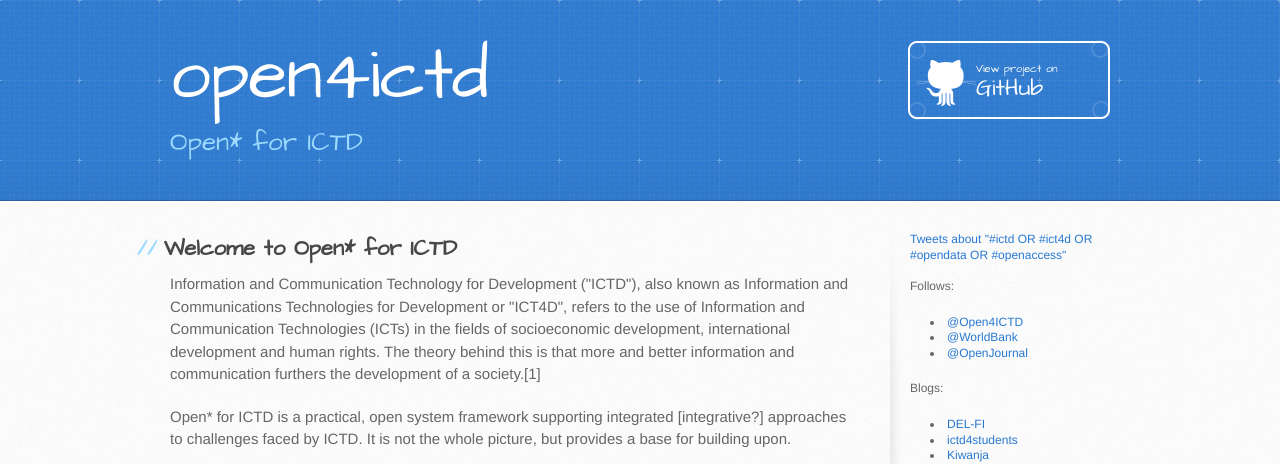
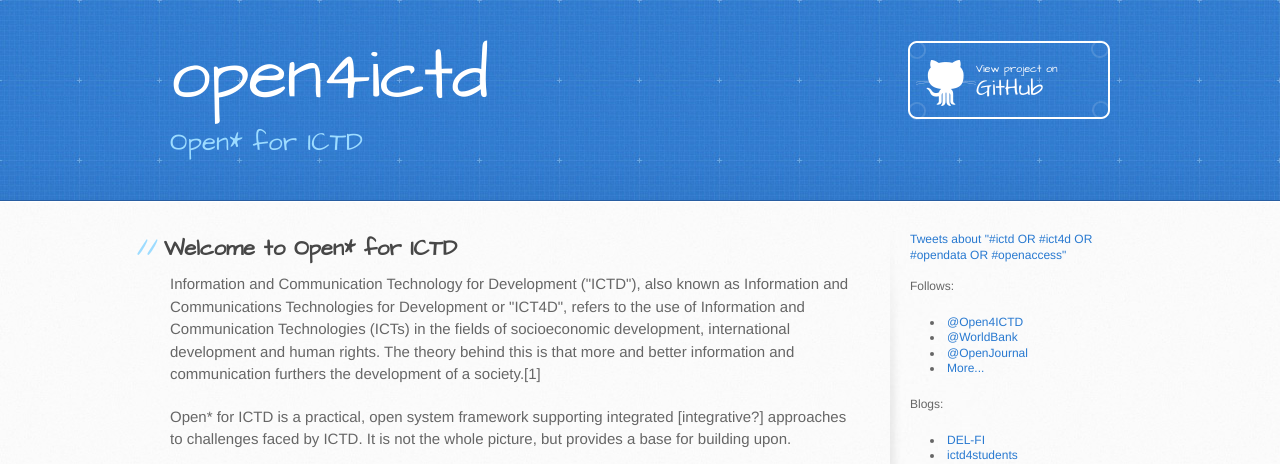
Before and after one commit to aviggio/open4ictd, a plain HTML site: page index.html in a window 1280 px wide. Shown: the top 464 px of the page. Drawn offline with Linux system fonts and the light colour scheme; grey boxes are pictures that could not be loaded.

Commit message:
Update index.html

```diff
--- a/index.html
+++ b/index.html
@@ -151,6 +151,7 @@ This toolkit will include elements from the list below covering the range of con
 <li><a href="https://twitter.com/open4ictd">@Open4ICTD</a></li>
 <li><a href="https://twitter.com/WorldBank">@WorldBank</a></li>
 <li><a href="https://twitter.com/OpenJournal">@OpenJournal</a></li>
+<li><a href="https://twitter.com/open4ictd/following">More...</a></li>
 </ul>
 </p>
 
```
